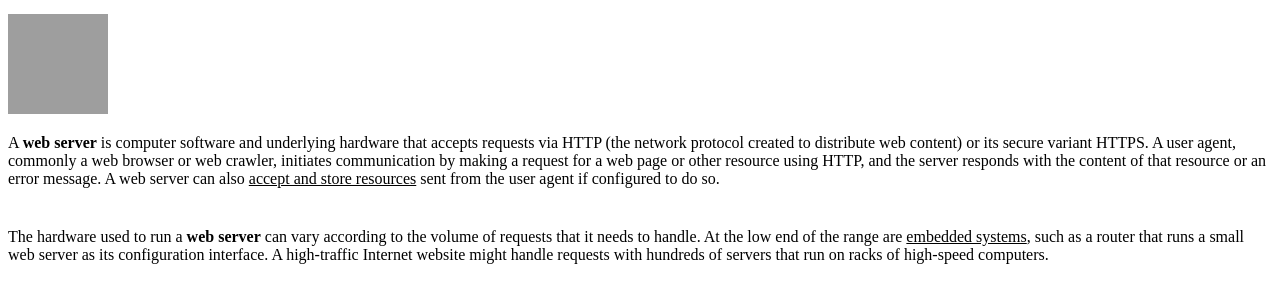
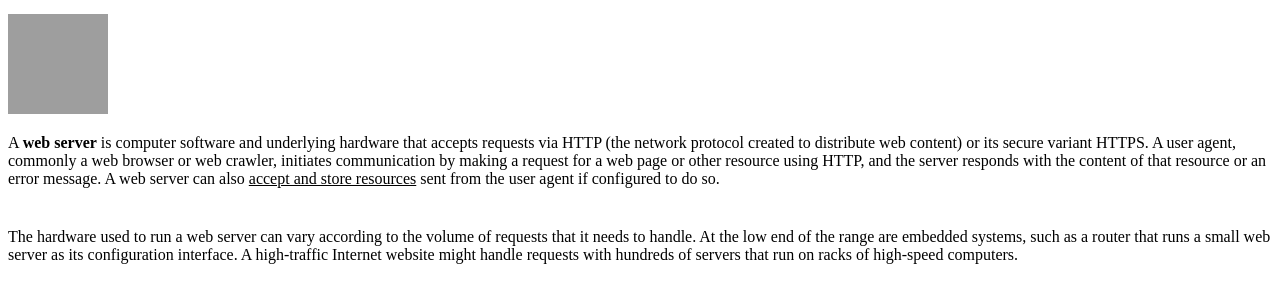
Before and after one commit to olyeeun/my-first-web-site, a plain HTML site: page 4.html in a window 1280 px wide. Shown: the part 154-456 px from the top of the page. Drawn offline with Linux system fonts and the light colour scheme; grey boxes are pictures that could not be loaded.

Commit message:
Update 4.html

```diff
--- a/4.html
+++ b/4.html
@@ -18,5 +18,5 @@
 
 <p>A <strong>web server</strong> is computer software and underlying hardware that accepts requests via HTTP (the network protocol created to distribute web content) or its secure variant HTTPS. A user agent, commonly a web browser or web crawler, initiates communication by making a request for a web page or other resource using HTTP, and the server responds with the content of that resource or an error message. A web server can also <u>accept and store resources</u> sent from the user agent if configured to do so.</p>
 
-<p style="margin-top:40px">The hardware used to run a <strong>web server</strong> can vary according to the volume of requests that it needs to handle. At the low end of the range are <u>embedded systems</u>, such as a router that runs a small web server as its configuration interface. A high-traffic Internet website might handle requests with hundreds of servers that run on racks of high-speed computers.</p>
+<p style="margin-top:40px">The hardware used to run a web server can vary according to the volume of requests that it needs to handle. At the low end of the range are embedded systems, such as a router that runs a small web server as its configuration interface. A high-traffic Internet website might handle requests with hundreds of servers that run on racks of high-speed computers.</p>
 <body>
```
